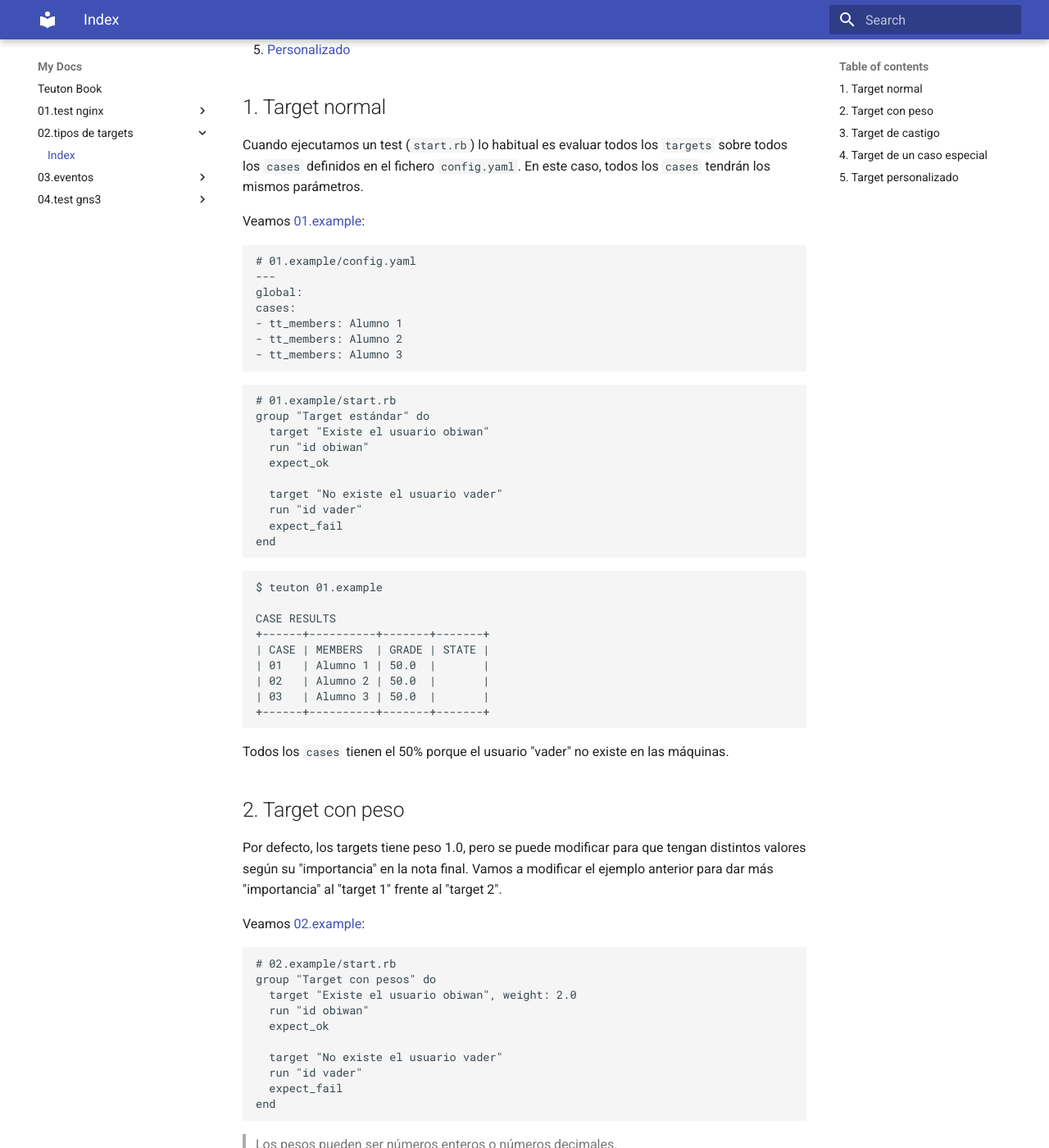
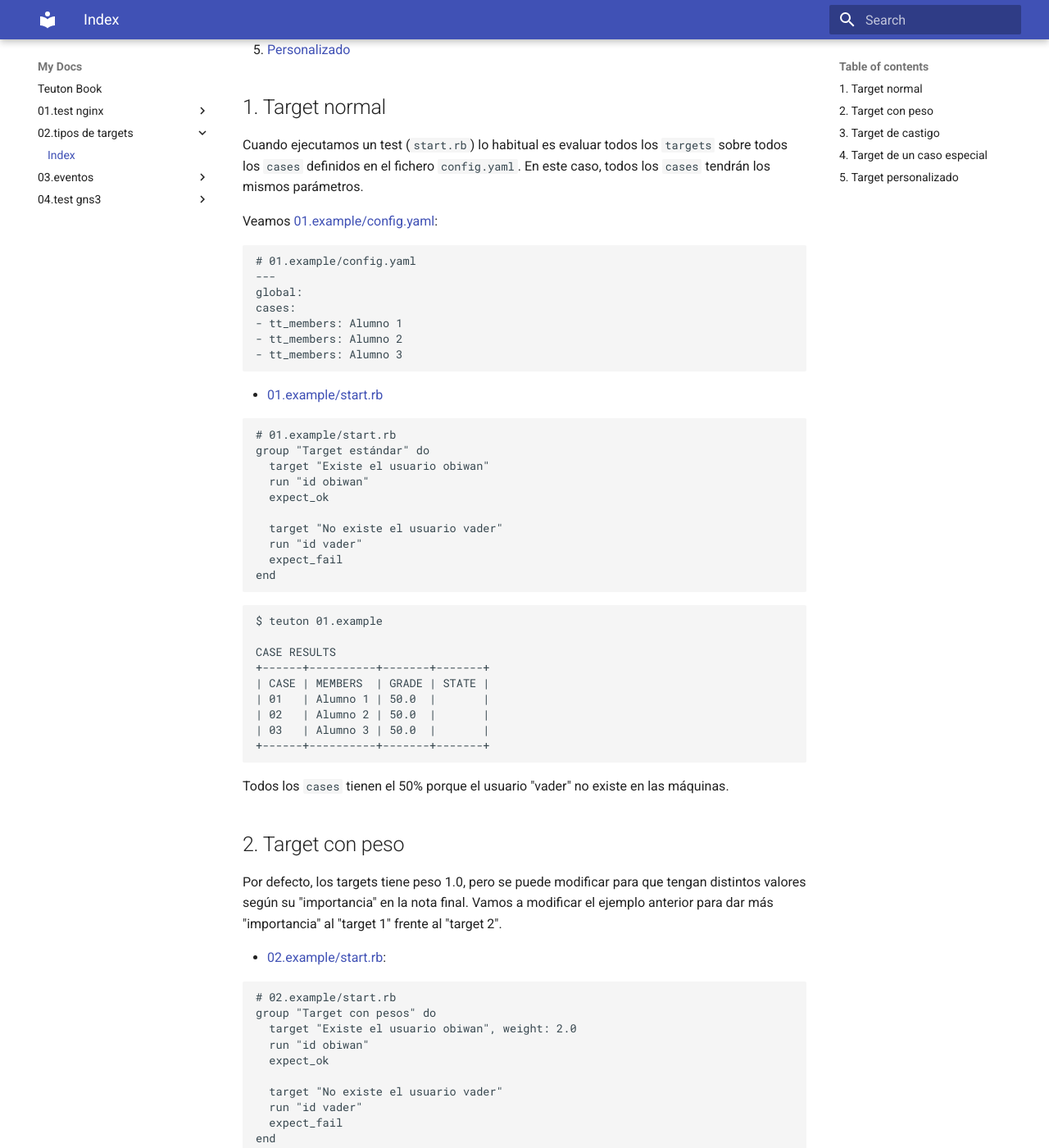
Before and after one commit to dvarrui/teuton-book, an MkDocs documentation site: the page built from docs/02.tipos_de_targets/index.md, in a window 1280 px wide and 1400 px high, scrolled down 324 px. Shown: the whole window at 82% size. Built offline with MkDocs 1.6.1 and Material for MkDocs 9.7.7, drawn with Linux system fonts in a browser that asks for light colours; some of the changed text lies outside the part shown.

Commit message:
fix links

````diff
--- a/docs/02.tipos_de_targets/index.md
+++ b/docs/02.tipos_de_targets/index.md
@@ -12,7 +12,7 @@
 
 Cuando ejecutamos un test (`start.rb`) lo habitual es evaluar todos los `targets` sobre todos los `cases` definidos en el fichero `config.yaml`. En este caso, todos los `cases` tendrán los mismos parámetros.
 
-Veamos [01.example](./01.example/):
+Veamos [01.example/config.yaml](01.example/config.yaml):
 
 ```yaml
 # 01.example/config.yaml
@@ -23,6 +23,8 @@
 - tt_members: Alumno 2
 - tt_members: Alumno 3
 ```
+
+* [01.example/start.rb](./01.example/start.rb)
 
 ```ruby
 # 01.example/start.rb
@@ -55,7 +57,7 @@
 
 Por defecto, los targets tiene peso 1.0, pero se puede modificar para que tengan distintos valores según su "importancia" en la nota final. Vamos a modificar el ejemplo anterior para dar más "importancia" al "target 1" frente al "target 2".
 
-Veamos [02.example](./02.example/):
+* [02.example/start.rb](02.example/start.rb):
 
 ```ruby
 # 02.example/start.rb
@@ -90,7 +92,7 @@
 
 El `target` de castigo o de penalización, se usa para "castigar" situaciones "prohibidas" o que no deben ocurrir para que la práctica sea correcta. Por ejemplo, queremos que el alumno tenga el usuario `root`, pero si existe el usuario `vader` entonces penalizamos con -1.0. Para ello, volvemos a utilizar los pesos, pero esta vez en negativo.
 
-Veamos [03.example](./03.example/):
+Veamos [03.example/start.rb](03.example/start.rb):
 
 ```ruby
 # 03.example/start.rb
@@ -137,7 +139,7 @@
 
 Teuton es muy flexible y se puede adaptar a muchos estilos docentes. En este caso vamos a definir un parámetro diferente exclusivo para un `case`. Se entiende que éste `case` es un caso "particular" y que va a tener un tratamiento "especial".
 
-Veamos [04.example](./04.example/):
+Veamos [04.example/start.rb](04.example/start.rb):
 
 ```yaml
 # 04.example/config.yaml
@@ -209,7 +211,7 @@
 
 Podríamos incluir en el código del test muchas sentencias `if-end`, pero lo vamos a hacer de otra forma más sencilla. En este caso vamos a tener un target que evalua la presencia del usuario `username`, donde `username` tendrá un valor diferente para cada `case`.
 
-Veamos [05.example](./05.example/):
+* [05.example/config.yaml](05.example/config.yaml):
 
 ```yaml
 # 05.example/config.yaml
@@ -223,6 +225,8 @@
 - tt_members: Alumno 3
   username: root
 ```
+
+* [05.example/start.rb](05.example/start.rb):
 
 ```ruby
 ## 05.example/start.rb
````
